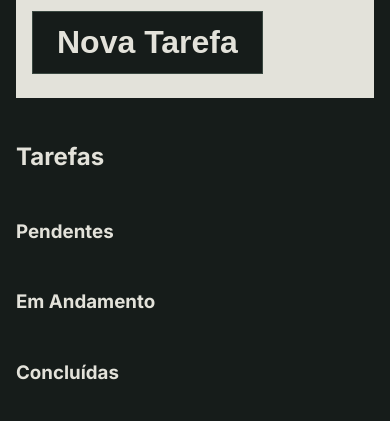
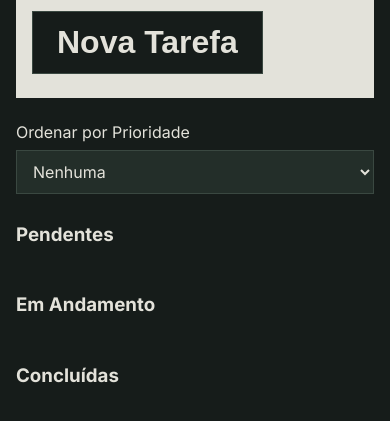
Before and after one commit to pedrocorsini/capacitacao-asimov-corsini, a website with bundled scripts: page semana-03-typescript/lista-tarefas/src/index.html in a window 390 px wide. Shown: the part 235-656 px from the top of the page. Built offline with nearby package versions, Linux system fonts and the light colour scheme.

Commit message:
feat: add filter by priority

```diff
--- a/semana-03-typescript/lista-tarefas/package.json
+++ b/semana-03-typescript/lista-tarefas/package.json
@@ -12,6 +12,7 @@
   "type": "module",
   "devDependencies": {
     "@types/node": "^26.6.6",
-    "typescript": "^7.0.2"
+    "typescript": "^7.0.2",
+    "vitest": "^5.1.2"
   }
 }
--- a/semana-03-typescript/lista-tarefas/src/assets/css/style.css
+++ b/semana-03-typescript/lista-tarefas/src/assets/css/style.css
@@ -59,8 +59,32 @@ body {
     padding-block: clamp(1.5rem, 5vw, 4rem);
 }
 
-#taskListHeading {
-    grid-column: 1/-1;
+.filter-priority {
+    grid-column: 1 / -1;
+    display: flex;
+    align-items: center;
+    justify-content: flex-start;
+    flex-wrap: wrap;
+    gap: 0.5rem 0.75rem;
+}
+
+.filter-priority select {
+    box-sizing: border-box;
+    width: 9rem;
+    max-width: 100%;
+    min-width: 0;
+    min-height: 2.75rem;
+    padding: 0.625rem 0.75rem;
+    border: 1px solid var(--color-border);
+    background-color: var(--color-surface);
+    color: var(--color-ink);
+    font: inherit;
+    cursor: pointer;
+}
+
+.filter-priority select:focus-visible {
+    outline: 2px solid var(--color-accent);
+    outline-offset: 2px;
 }
 
 .task-list {
@@ -279,6 +303,16 @@ body {
 }
 
 @media (max-width: 48rem) {
+
+    .filter-priority {
+        display: grid;
+        justify-content: stretch;
+    }
+
+    .filter-priority select {
+        width: 100%;
+    }
+
     .create-task,
     #taskList,
     .task-form:not([hidden]) {
--- a/semana-03-typescript/lista-tarefas/src/index.html
+++ b/semana-03-typescript/lista-tarefas/src/index.html
@@ -57,7 +57,16 @@
     </form>
 
     <section id="taskList" aria-labelledby="taskListHeading">
-      <h2 id="taskListHeading">Tarefas</h2>
+
+      <div class="filter-priority">
+        <label for="filterByPriority">Ordenar por Prioridade</label>
+        <select id="filterByPriority">
+          <option value="" selected>Nenhuma</option>
+          <option value="Baixa">Baixa</option>
+          <option value="Média">Média</option>
+          <option value="Alta">Alta</option>
+        </select>
+      </div>
 
       <section aria-labelledby="taskListPending">
         <h3 id="taskListPending">Pendentes</h3>
--- a/semana-03-typescript/lista-tarefas/src/index.ts
+++ b/semana-03-typescript/lista-tarefas/src/index.ts
@@ -9,6 +9,7 @@ const inputTitle = document.querySelector("#titleInput") as HTMLInputElement;
 const inputDescription = document.querySelector("#descriptionInput") as HTMLInputElement;
 const selectStatus = document.querySelector("#status select") as HTMLSelectElement;
 const selectPriority = document.querySelector("#priority select") as HTMLSelectElement;
+const filterPriority = document.querySelector("#filterByPriority") as HTMLSelectElement;
 
 const newTaskButton = document.querySelector("#newTaskButton") as HTMLElement;
 const cancelButton = document.querySelector("#cancelButton") as HTMLElement;
@@ -47,7 +48,7 @@ function renderTasks(): void {
     inProgressList.replaceChildren();
     completedList.replaceChildren();
 
-    for (const task of taskList.listTasks()) {
+    for (const task of filtrarPorPrioridade()) {
         const li = document.createElement("li");
         const title = document.createElement("h4");
         title.textContent = task.title;
@@ -139,6 +140,12 @@ function editarTarefa(taskId: string): void {
     inputTitle.focus();
 }
 
+function filtrarPorPrioridade(): Task[]{
+    const priority = Object.values(Priority).find(value => value === filterPriority.value);
+    const tasks = priority === undefined ? taskList.listTasks() : taskList.filterByPriority(priority);
+    return tasks;
+}
+
 function salvarDados() {
     const mapper = taskList.listTasks().map((task): TaskData => ({
         id: task.id,
@@ -216,3 +223,5 @@ cancelButton.addEventListener("click", () => {
     limparFormulario();
     esconderCampos();
 });
+
+filterPriority.addEventListener("change", renderTasks);
--- a/semana-03-typescript/lista-tarefas/src/service/TaskService.ts
+++ b/semana-03-typescript/lista-tarefas/src/service/TaskService.ts
@@ -67,4 +67,9 @@ export class TaskService {
 
         return true;
     }
+
+    // Filter by priority
+    filterByPriority(priority: Priority): Task[]{
+        return this._taskList.filter(task => task.priority === priority);
+    }
 }
```
Also changed, not shown: 1 other file.
